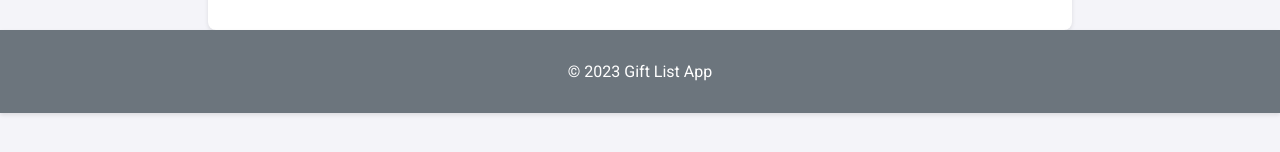
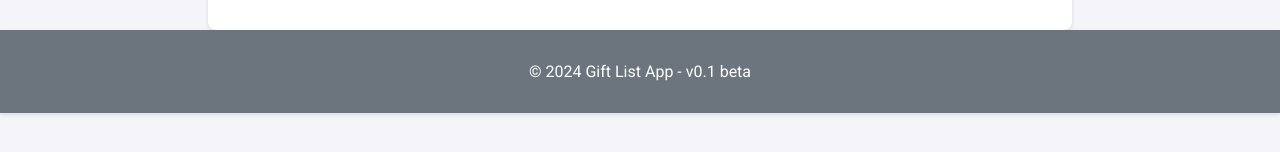
Before and after one commit to nggingras/gift-list-app, a website: page public/select-list.html in a window 1280 px wide. Shown: the part 156-308 px from the top of the page. Drawn offline with Linux system fonts and the light colour scheme; no server answers.

Commit message:
Add version in the ribbon

```diff
--- a/public/select-list.html
+++ b/public/select-list.html
@@ -49,7 +49,7 @@
     </main>
 
     <footer>
-        <p>&copy; 2023 Gift List App</p>
+        <p>&copy; 2024 Gift List App - v0.1 beta</p>
     </footer>
 
     <script>
```
Also changed, not shown: public/index.html (+1 -1 lines).
